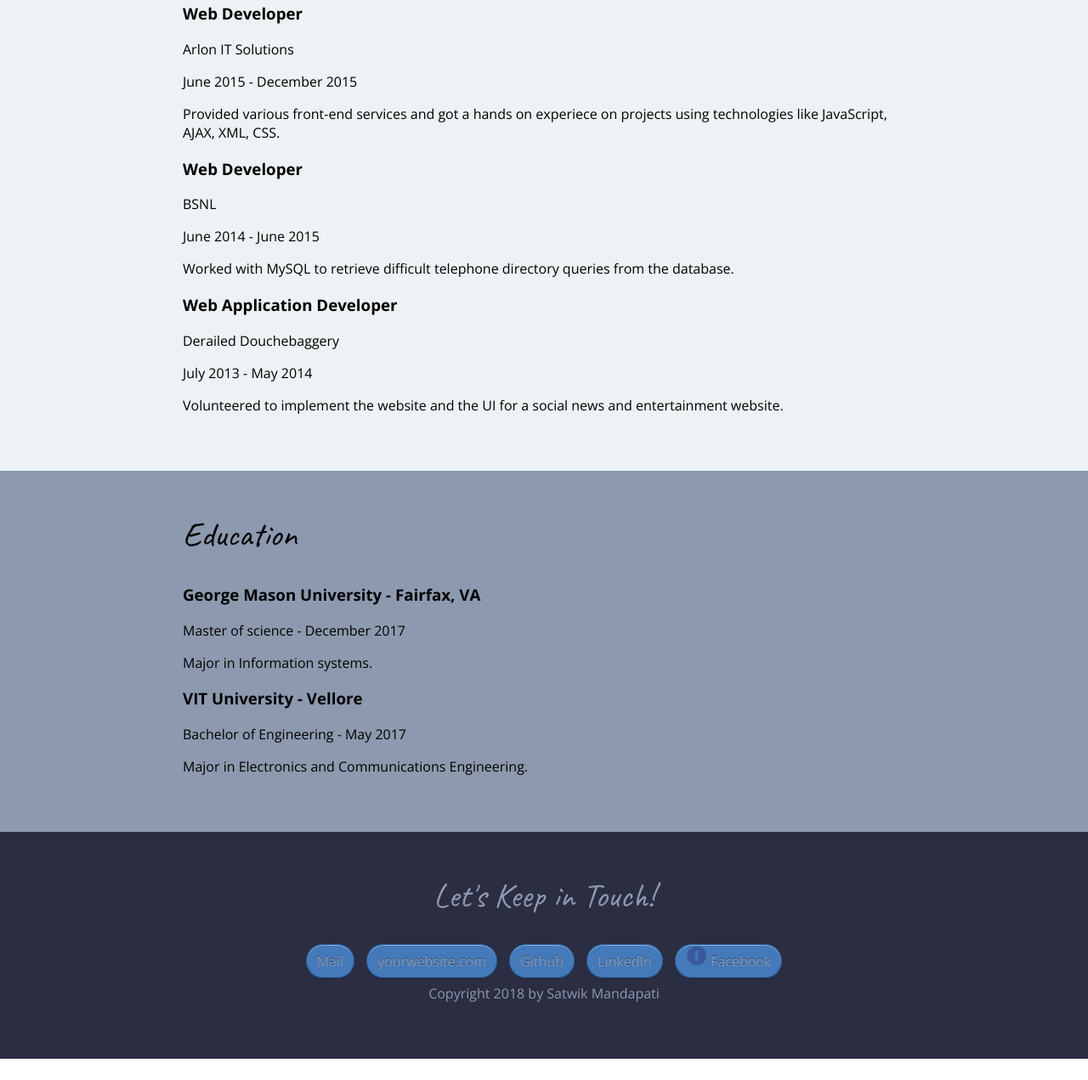
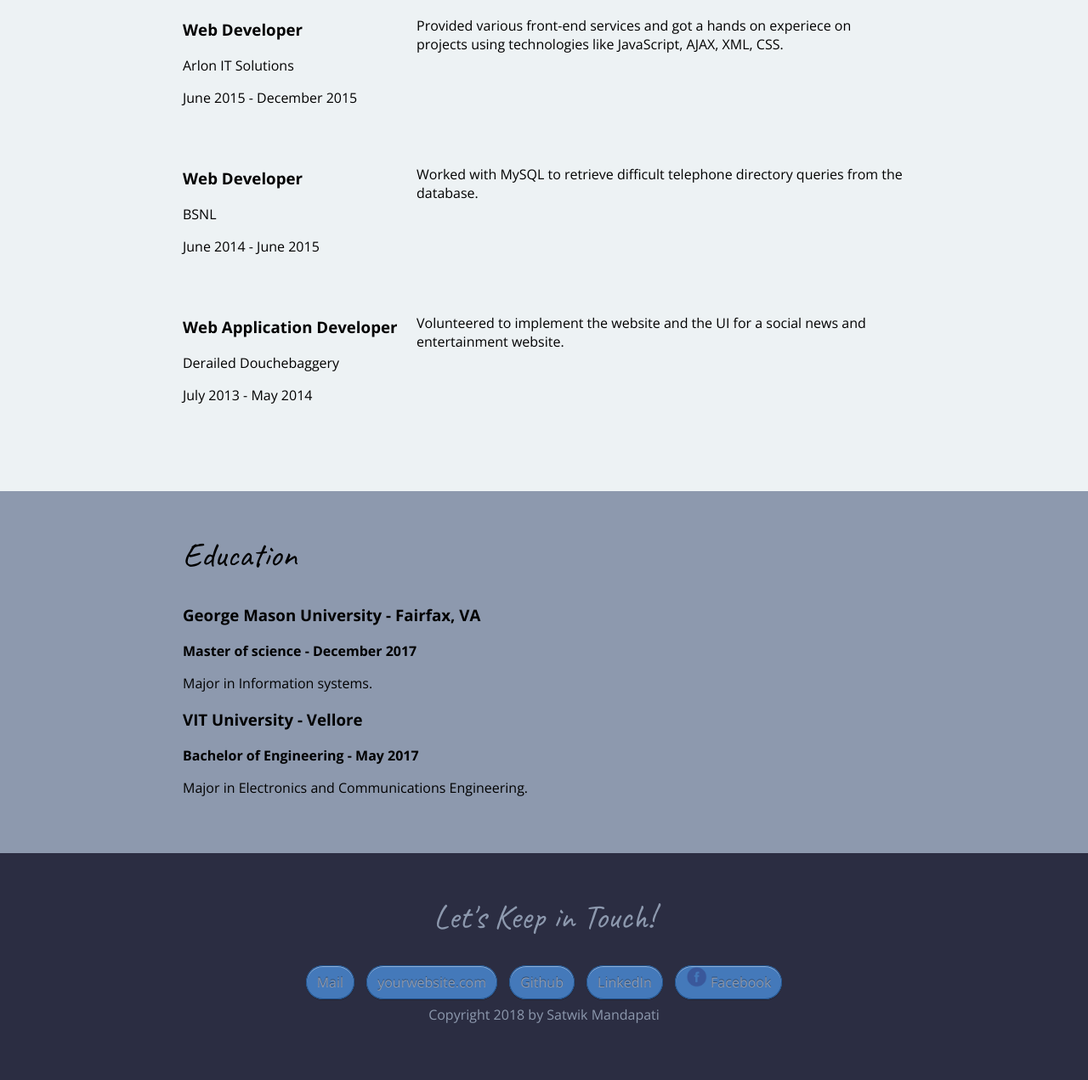
Before and after one commit to satwikmvv/Portfolio, a plain HTML site: page index.html in a window 1280 px wide. Shown: the part 485-1756 px from the top of the page at 85% size. Before the commit the page ends 1731 px from the top, so only its background shows below. Drawn offline with nearby package versions, Linux system fonts and the light colour scheme.

Commit message:
Stled the education content

```diff
--- a/css/styles.css
+++ b/css/styles.css
@@ -60,12 +60,14 @@ a:hover {
 .col-narrow {
   width: 30%;
   float: left;
+  min-height:175px;
 }
 
 .col-wide {
   width: 70%;
   float: left;
   padding-left: 20px;
+  min-height:175px;
 }
 /* header and footer */
 header, footer {
--- a/index.html
+++ b/index.html
@@ -28,32 +28,38 @@
           <div class="content-wrap">
             <h2>Work Experience</h2>
 
+            <div class="col-narrow">
 
               <h3>Web Developer</h3>
               <p>Arlon IT Solutions</p>
               <p>June 2015 - December 2015</p>
 
-
+            </div>
+            <div class="col-wide">
               <p>Provided various front-end services and got a hands on experiece on
                 projects using technologies like JavaScript, AJAX, XML, CSS. </p>
+            </div>
 
 
+            <div class="col-narrow">
               <h3>Web Developer</h3>
               <p>BSNL</p>
               <p>June 2014 - June 2015</p>
-
-
+            </div>
+            <div class="col-wide">
               <p>	Worked with MySQL to retrieve difficult telephone directory
                 queries from the database. </p>
+            </div>
 
+            <div class="col-narrow">
               <h3>Web Application Developer</h3>
               <p>Derailed Douchebaggery</p>
               <p>July 2013 - May 2014</p>
-
-
+            </div>
+            <div class="col-wide">
               <p>Volunteered to implement the website and the UI
                 for a social news and entertainment website.  </p>
-
+            </div>
           </div>
         </section>
 
@@ -65,13 +71,13 @@
 
             <!-- School details: copy this whole block to add more schools. -->
             <h3>George Mason University - Fairfax, VA</h3>
-            <p>Master of science - December 2017</p>
+            <p><b>Master of science - December 2017</b></p>
 
             <p>Major in Information systems.</p>
 <!-- ......................................................................... -->
 
             <h3>VIT University - Vellore</h3>
-            <p>Bachelor of Engineering - May 2017</p>
+            <p><b>Bachelor of Engineering - May 2017</b></p>
 
             <p>Major in Electronics and Communications Engineering.</p>
           </div>
```
Also changed, not shown: 1 other file.
